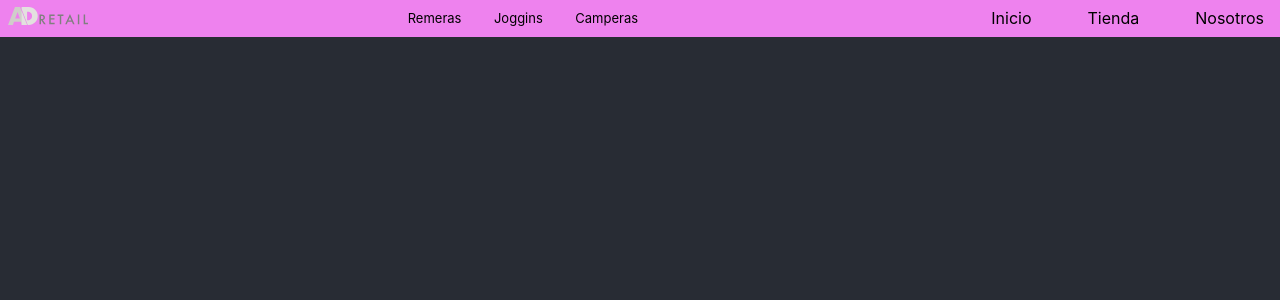
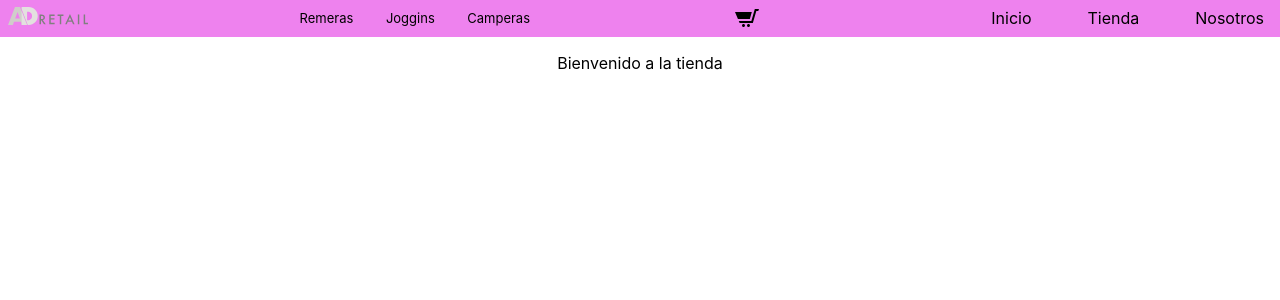
Before and after one commit to Ranthaz/tiendareactjs, a React (Create React App) app: page / in a window 1280 px wide. Shown: the top 300 px of the page. Built offline with nearby package versions, Linux system fonts and the light colour scheme.

Commit message:
carrit y bienvenida

```diff
--- a/src/App.js
+++ b/src/App.js
@@ -1,13 +1,21 @@
-import logo from './logo.svg';
 import './App.css';
-import Nav from './components/nav/navBar.js';
+import Nav from './components/nav/navBar';
+import ItemListContainer from './components/itemlistcont/ItemListContainer';
+
+
+
+
 
 function App() {
   return (
     <div className="App">
+
+      <header>
       <Nav/>
-      <header className="App-header">
       </header>
+
+      <ItemListContainer mensaje="Bienvenido a la tienda"/>
+
     </div>
   );
 }
--- /dev/null
+++ b/src/components/cartwidget/CartWidget.js
@@ -0,0 +1,13 @@
+import './stylescarrito.scss'
+import imagen from './media/carrito.svg'
+
+
+const CartWidget = () => {
+    return (
+        <div className="carritocont">
+           <img className="carrito" src={imagen} alt="logo ad-reail"/>
+        </div>
+    )
+}
+
+export default CartWidget
--- /dev/null
+++ b/src/components/cartwidget/stylescarrito.scss
@@ -0,0 +1,5 @@
+.carritocont{
+    width: 1.5em;
+    height: 1.5em;
+    align-self: center;
+}
--- /dev/null
+++ b/src/components/itemlistcont/ItemListContainer.js
@@ -0,0 +1,9 @@
+const ItemListContainer = (props) => {
+    return (
+        <div className="itemLiCo">
+            <p className="bienvenidaMsj">{props.mensaje}</p>
+        </div>
+    )
+}
+
+export default ItemListContainer
--- a/src/components/nav/navBar.js
+++ b/src/components/nav/navBar.js
@@ -1,6 +1,7 @@
 import React from 'react'
 import './styles.scss'
 import imagen from './media/ad-retail.svg'
+import CartWidget from '../cartwidget/CartWidget'
 
 const Nav = () => {
     return (
@@ -15,11 +16,14 @@ const Nav = () => {
                 <li className="item-li category">Camperas</li>
             </ul>
 
+            <CartWidget/>
+
             <ul className="navCont">
                 <li className="item-li">Inicio</li>
                 <li className="item-li">Tienda</li>
                 <li className="item-li">Nosotros</li>
             </ul>
+
         </div>
     )
 }
```
Also changed, not shown: src/components/cartwidget/media/carrito.svg (added), src/components/nav/styles.scss (line endings or trailing spaces).
